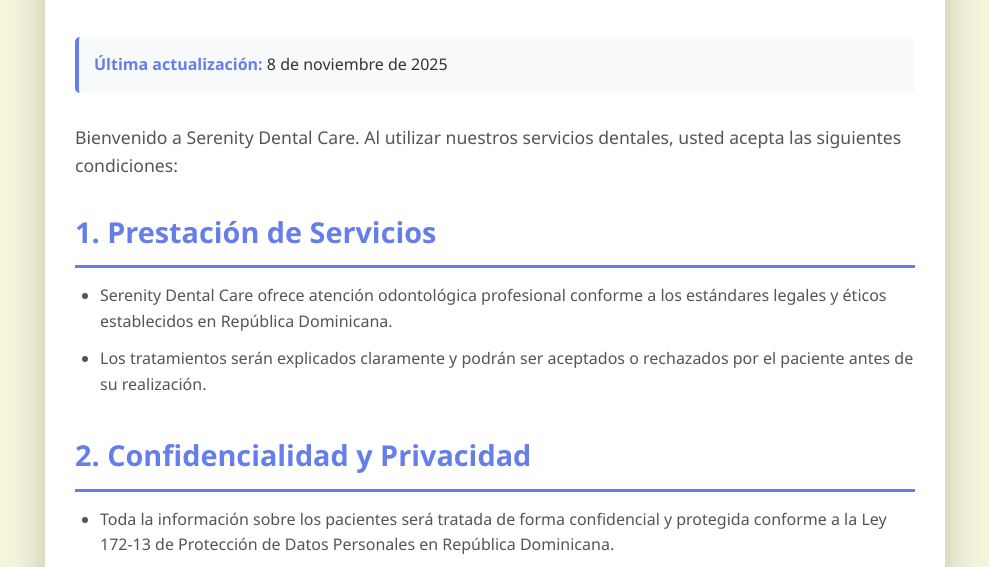
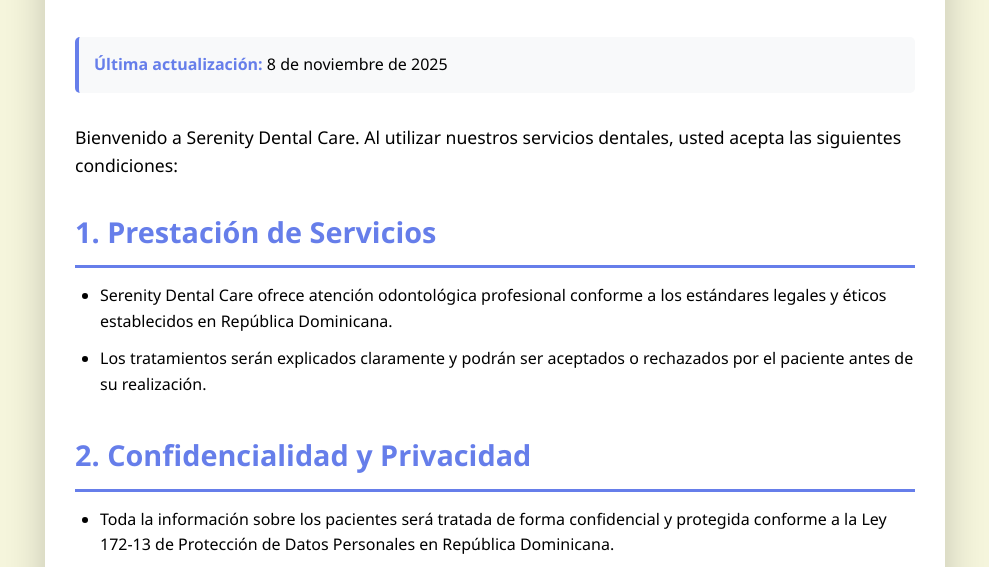
Before and after one commit to cfrancoalv-source/serenity, a plain HTML site: page condiciones-de-servicio.html in a window 1280 px wide. Shown: the part 205-772 px from the top of the page, without its empty margins (145-1134 px from the left). Drawn offline with Linux system fonts and the light colour scheme.

Commit message:
Cambiar texto a color negro

```diff
--- a/condiciones-de-servicio.html
+++ b/condiciones-de-servicio.html
@@ -14,7 +14,7 @@
         body {
             font-family: 'Segoe UI', Tahoma, Geneva, Verdana, sans-serif;
             line-height: 1.6;
-            color: #333;
+            color: #000;
             background: #f5f5dc;
             min-height: 100vh;
             padding: 20px;
@@ -66,7 +66,7 @@
         .intro {
             font-size: 1.1em;
             margin-bottom: 30px;
-            color: #555;
+            color: #000;
         }
 
         .section {
@@ -88,12 +88,12 @@
 
         .section li {
             margin-bottom: 12px;
-            color: #555;
+            color: #000;
         }
 
         .section p {
             margin-bottom: 15px;
-            color: #555;
+            color: #000;
         }
 
         .contact-info {
```
